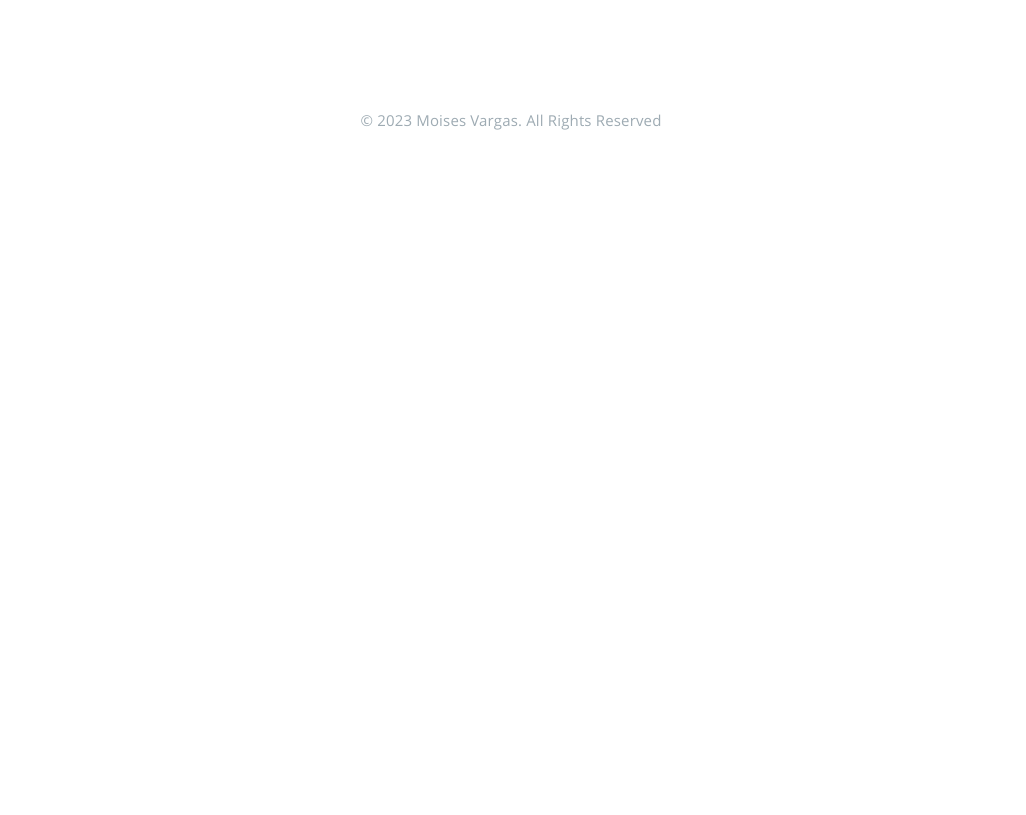
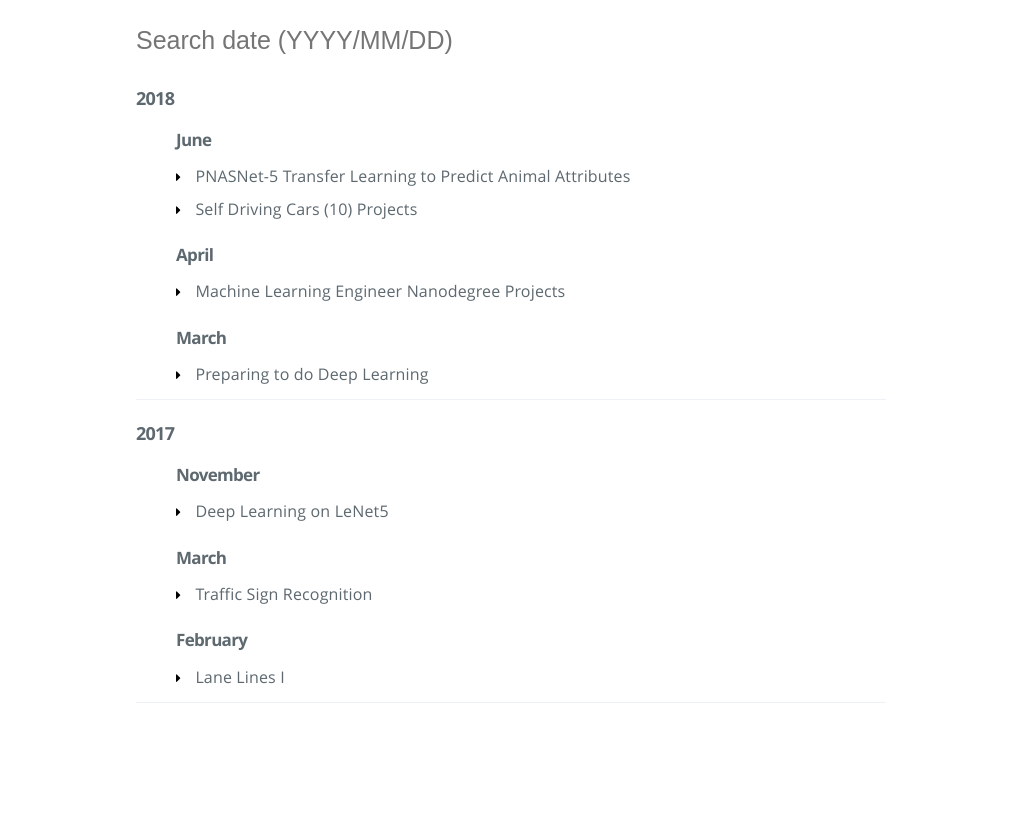
Before and after one commit to moisesvw/moisesvw.github.io, a plain HTML site: page index.html in a window 1280 px wide. Shown: the full height of the page, 254-1280 px from the left. Drawn offline with nearby package versions, Linux system fonts and the light colour scheme.

Commit message:
set index

```diff
--- a/index.html
+++ b/index.html
@@ -175,24 +175,89 @@ if (!doNotTrack) {
   </div>
 </nav>
 
-
-
       <div id="main" data-behavior="2"
         class="
                hasCoverMetaIn
                ">
-        <section class="postShorten-group main-content-wrap">
+        <div id="archives" class="main-content-wrap">
+          <form id="filter-form" action="#">
+            <input name="date" type="text" class="form-control input--xlarge" placeholder="Search date (YYYY/MM/DD)" autofocus="autofocus">
+          </form>
+          <h5 class="archive-result text-color-base text-xlarge" data-message-zero="no post found" data-message-one="1 post found" data-message-other="{n} posts found"></h5>
+<section class="boxes">
 
 
+    <div class="archive archive-year box" data-date="2018">
+      <h4 class="archive-title" style="text-decoration: none;">2018</h4>
+
+        <ul class="archive-posts archive-month" data-date="201806">
+          <h5 class="archive-title" style="text-decoration: none;">June</h5>
+
+            <li class="archive-post archive-day" data-date="20180614">
+              <a class="archive-post-title" href="https://moisesvw.github.io/projects/pnasnet-5-transfer-learning-to-predict-animal-attributes/">PNASNet-5 Transfer Learning to Predict Animal Attributes</a>
+            </li>
+
+            <li class="archive-post archive-day" data-date="20180607">
+              <a class="archive-post-title" href="https://moisesvw.github.io/projects/self-driving-cars-10-projects/">Self Driving Cars (10) Projects </a>
+            </li>
+
+        </ul>
+
+        <ul class="archive-posts archive-month" data-date="201804">
+          <h5 class="archive-title" style="text-decoration: none;">April</h5>
+
+            <li class="archive-post archive-day" data-date="20180407">
+              <a class="archive-post-title" href="https://moisesvw.github.io/projects/machine-learning-engineer-nanodegree-projects/">Machine Learning Engineer Nanodegree Projects </a>
+            </li>
+
+        </ul>
+
+        <ul class="archive-posts archive-month" data-date="201803">
+          <h5 class="archive-title" style="text-decoration: none;">March</h5>
+
+            <li class="archive-post archive-day" data-date="20180309">
+              <a class="archive-post-title" href="https://moisesvw.github.io/2018/march/preparing-to-do-deep-learning/">Preparing to do Deep Learning</a>
+            </li>
+
+        </ul>
+
+    </div>
 
 
-        </section>
-        <footer id="footer" class="main-content-wrap">
-  <span class="copyrights">
-    &copy; 2023 Moises Vargas. All Rights Reserved
-  </span>
-</footer>
+    <div class="archive archive-year box" data-date="2017">
+      <h4 class="archive-title" style="text-decoration: none;">2017</h4>
 
+        <ul class="archive-posts archive-month" data-date="201711">
+          <h5 class="archive-title" style="text-decoration: none;">November</h5>
+
+            <li class="archive-post archive-day" data-date="20171101">
+              <a class="archive-post-title" href="https://moisesvw.github.io/2017/november/deep-learning-on-lenet5/">Deep Learning on LeNet5</a>
+            </li>
+
+        </ul>
+
+        <ul class="archive-posts archive-month" data-date="201703">
+          <h5 class="archive-title" style="text-decoration: none;">March</h5>
+
+            <li class="archive-post archive-day" data-date="20170327">
+              <a class="archive-post-title" href="https://moisesvw.github.io/2017/march/traffic-sign-recognition/">Traffic Sign Recognition</a>
+            </li>
+
+        </ul>
+
+        <ul class="archive-posts archive-month" data-date="201702">
+          <h5 class="archive-title" style="text-decoration: none;">February</h5>
+
+            <li class="archive-post archive-day" data-date="20170223">
+              <a class="archive-post-title" href="https://moisesvw.github.io/2017/february/lane-lines-i/">Lane Lines I</a>
+            </li>
+
+        </ul>
+
+    </div>
+
+</section>
+        </div>
       </div>
     </div>
 
--- a/projects/index.xml
+++ b/projects/index.xml
@@ -29,11 +29,11 @@ Traffic Sign Classifier Built and trained a deep neural network to classify traf
     </item>
 
     <item>
-      <title>Machine Learning Engineer Nanodegree (7) Projects </title>
-      <link>https://moisesvw.github.io/projects/machine-learning-engineer-nanodegree-7-projects/</link>
+      <title>Machine Learning Engineer Nanodegree Projects </title>
+      <link>https://moisesvw.github.io/projects/machine-learning-engineer-nanodegree-projects/</link>
       <pubDate>Sat, 07 Apr 2018 00:00:00 +0000</pubDate>
 
-      <guid>https://moisesvw.github.io/projects/machine-learning-engineer-nanodegree-7-projects/</guid>
+      <guid>https://moisesvw.github.io/projects/machine-learning-engineer-nanodegree-projects/</guid>
       <description>Machine Learning Engineer Nanodegree About This repository contains projects associated with Udacity&amp;rsquo;s Machine Learning Engineer Nanodegree, that I&amp;rsquo;ve worked on. All the code can be find here https://github.com/moisesvw/udacity-machine-learning
 Projects 1 - Predicting Boston Housing Pricing Built a model to predict the value of a given house in the Boston real estate market using various statistical analysis tools. Identified the best price that a client can sell their home utilizing machine learning.</description>
     </item>
```
Also changed, not shown: archives/index.html (+1 -5 lines), index.xml (+3 -13 lines), projects/machine-learning-engineer-nanodegree-projects/index.html (renamed from projects/machine-learning-engineer-nanodegree-7-projects/index.html, +14 -14 lines), projects/self-driving-cars-10-projects/index.html (+2 -2 lines), sitemap.xml (+1 -7 lines).
